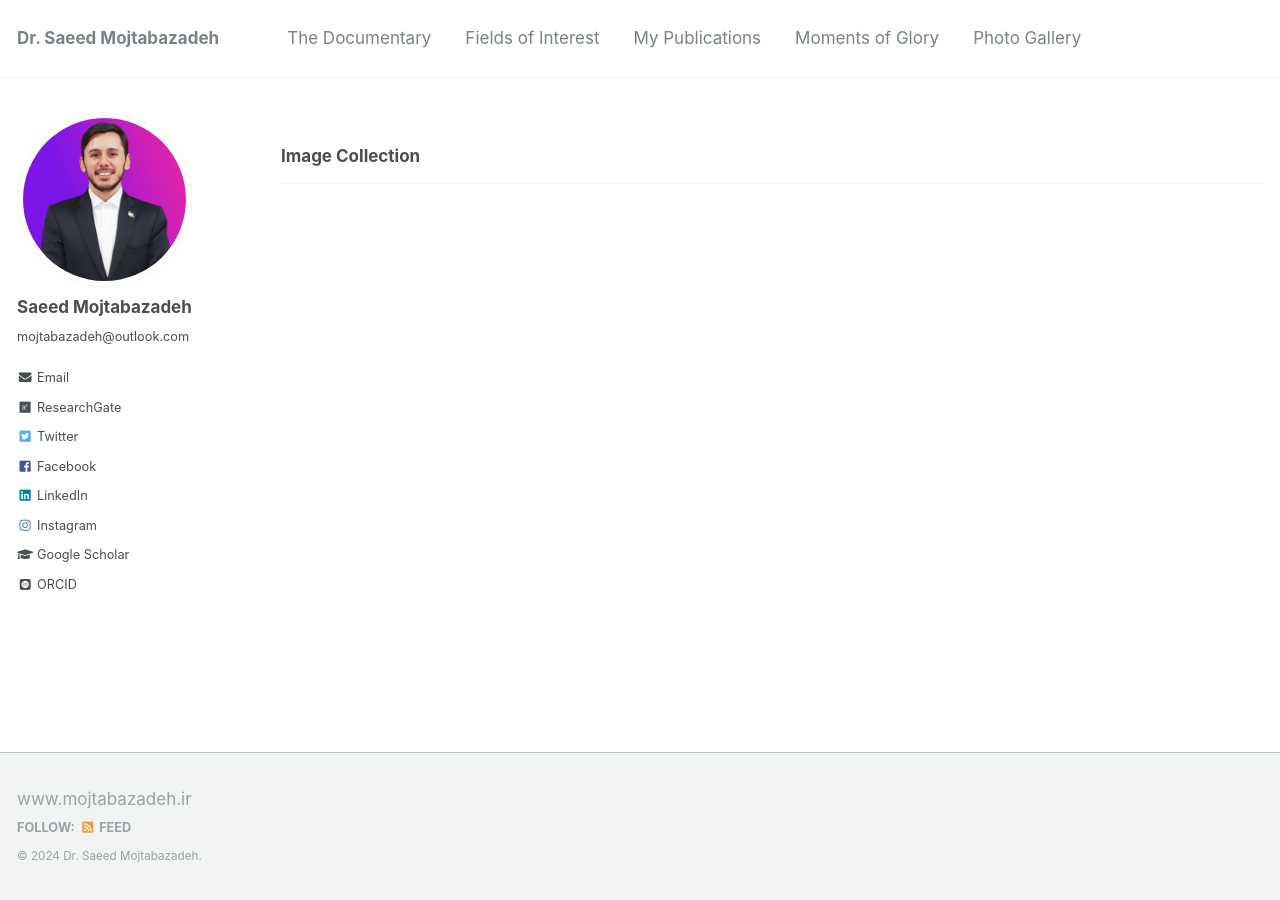
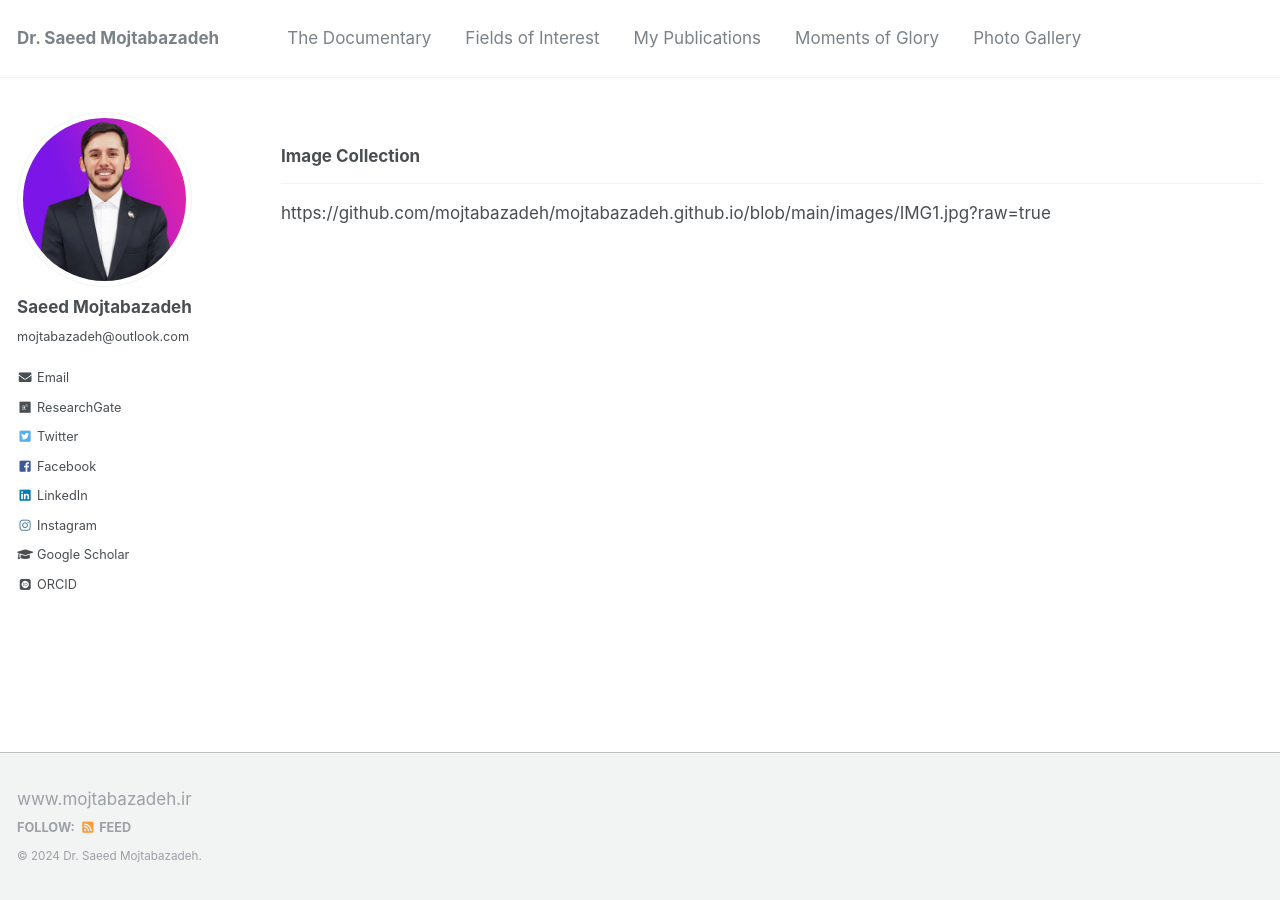
Before and after one commit to mojtabazadeh/mojtabazadeh.github.io, a Jekyll site: the page built from _pages/gallery.md, in a window 1280 px wide. Built offline with Jekyll 4.4.1, drawn with Linux system fonts in a browser that asks for light colours; some web fonts are replaced; some of the changed lines change nothing that is shown.

Commit message:
Update gallery.md

```diff
--- a/_pages/gallery.md
+++ b/_pages/gallery.md
@@ -7,3 +7,5 @@
 
 ### Image Collection
 ___
+
+https://github.com/mojtabazadeh/mojtabazadeh.github.io/blob/main/images/IMG1.jpg?raw=true
```
